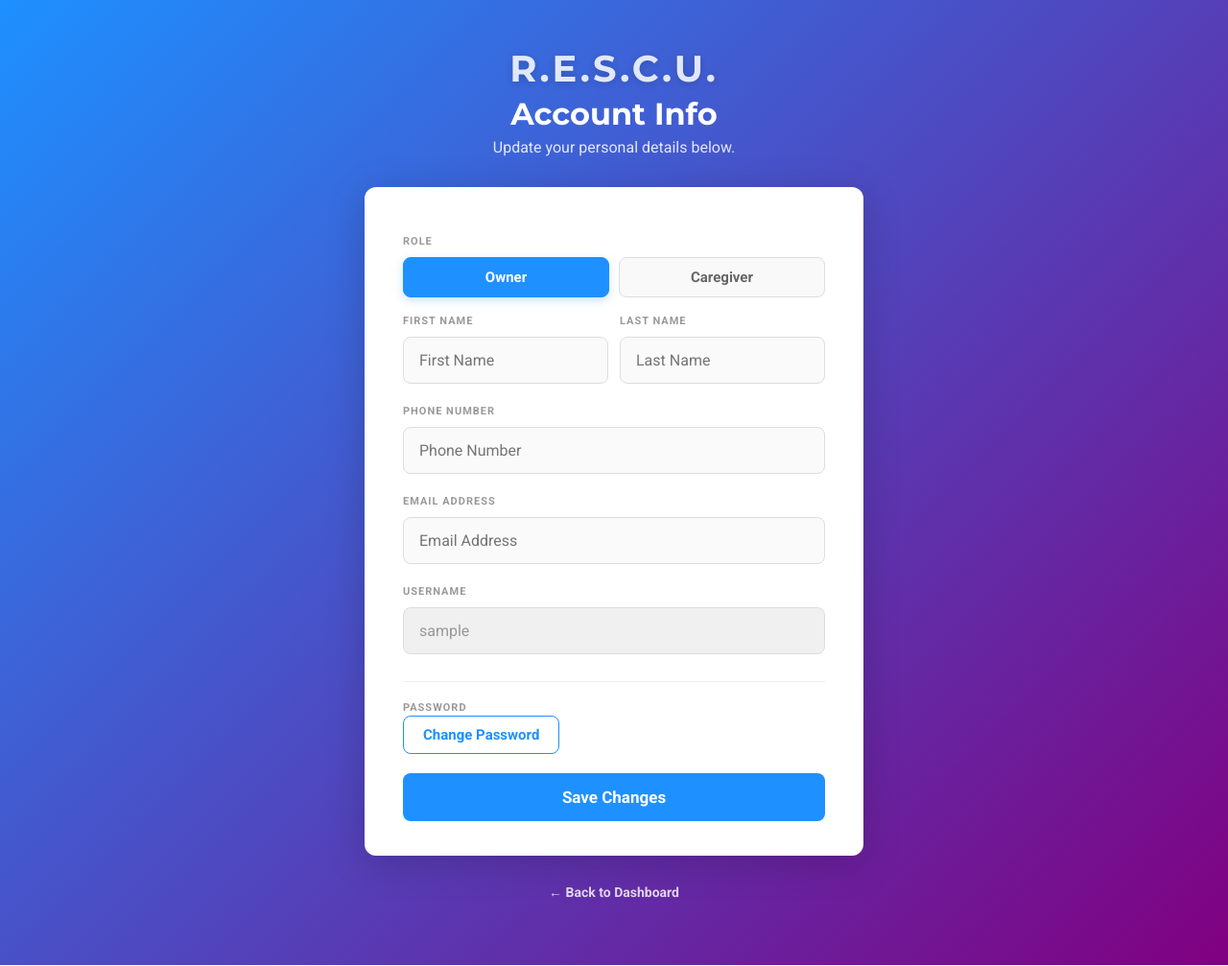
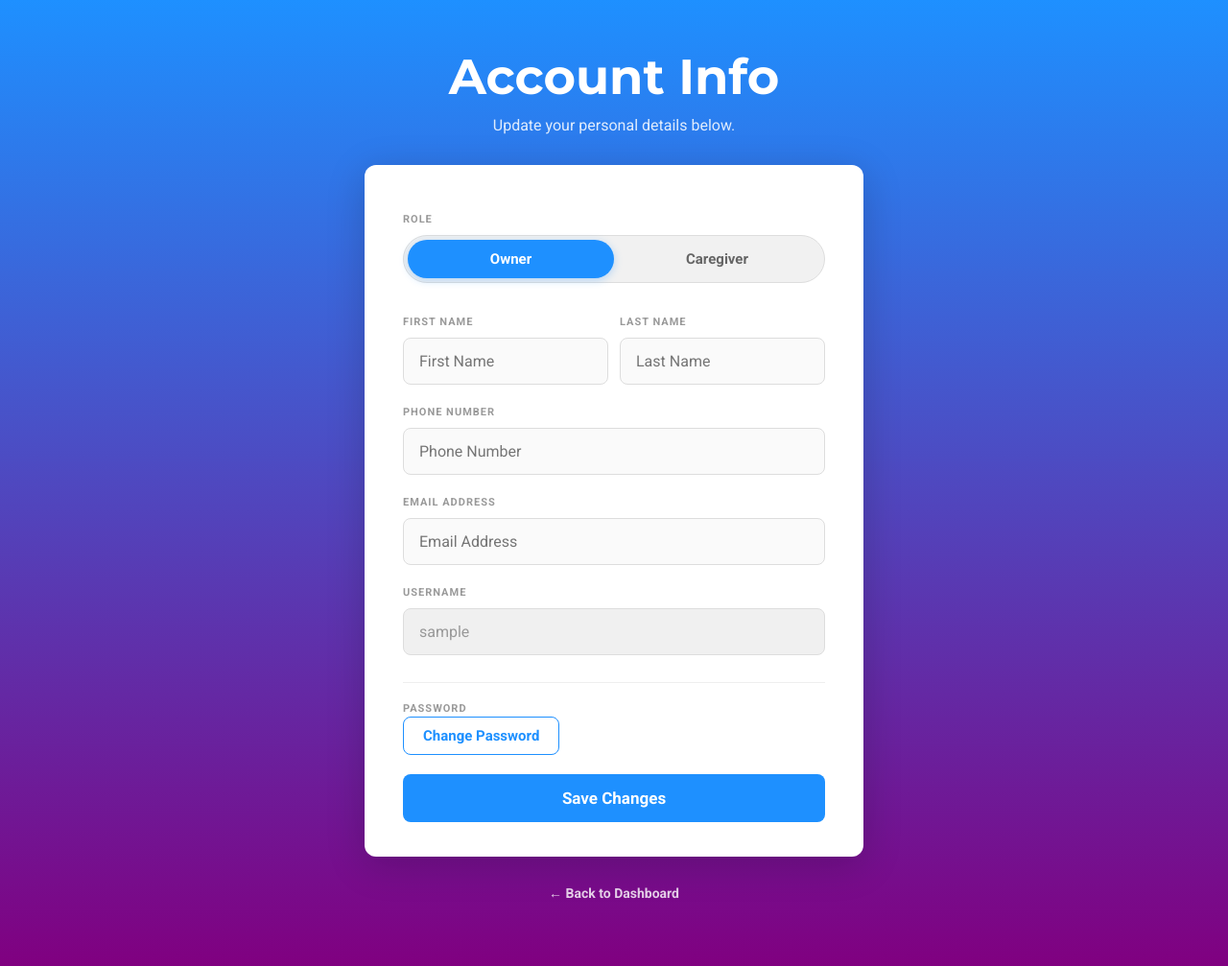
Before and after one commit to Lexie13/RESCU, a Flask app: page /edit-profile in a window 1280 px wide. Shown: the whole page at 96% size. Run offline with Flask 3, Linux system fonts and the light colour scheme; the visitor is signed in with stand-in values (Sample User, id 1).

Commit message:
Update edit_profile.html

```diff
--- a/frontend/templates/edit_profile.html
+++ b/frontend/templates/edit_profile.html
@@ -5,12 +5,75 @@
     <title>Account Info</title>
     <link rel="stylesheet" href="{{ url_for('static', filename='inner.css') }}">
     <link href="https://fonts.googleapis.com/css2?family=Montserrat:wght@700&family=Roboto:wght@400;700&display=swap" rel="stylesheet">
+
+    <style>
+        /* Change background to top-to-bottom gradient */
+        .inner-wrapper.vertical-bg {
+            background: linear-gradient(180deg, #1E90FF, #800080);
+        }
+
+        /* Resize header text to be larger */
+        .page-header h2 {
+            font-size: clamp(2.2rem, 6vw, 3.2rem);
+            margin-bottom: 10px;
+        }
+
+        /* --- Sliding Role Toggle Styles --- */
+        .role-slider-container {
+            background: #f1f1f1;
+            border-radius: 30px;
+            position: relative;
+            display: flex;
+            padding: 4px;
+            margin: 10px 0 20px;
+            border: 1px solid #ddd;
+            height: 50px;
+            align-items: center;
+        }
+
+        .role-slider-container input[type="radio"] {
+            display: none;
+        }
+
+        .role-slider-container label {
+            flex: 1;
+            z-index: 2;
+            text-align: center;
+            cursor: pointer;
+            font-weight: 700;
+            color: #666;
+            transition: color 0.3s;
+            font-size: 15px;
+        }
+
+        .role-slider-container .slider-thumb {
+            position: absolute;
+            top: 4px;
+            left: 4px;
+            width: calc(50% - 4px);
+            height: calc(100% - 8px);
+            background: #1E90FF;
+            border-radius: 26px;
+            transition: transform 0.3s cubic-bezier(0.4, 0, 0.2, 1);
+            z-index: 1;
+            box-shadow: 0 2px 8px rgba(30,144,255,0.3);
+        }
+
+        /* Shift thumb and change text color based on selection */
+        #role-caregiver:checked ~ .slider-thumb {
+            transform: translateX(100%);
+        }
+
+        #role-owner:checked ~ label[for="role-owner"],
+        #role-caregiver:checked ~ label[for="role-caregiver"] {
+            color: white;
+        }
+    </style>
 </head>
 <body>
-<div class="inner-wrapper">
+<div class="inner-wrapper vertical-bg">
 
     <header class="page-header">
-        <p class="site-name">R.E.S.C.U.</p>
         <h2>Account Info</h2>
         <p>Update your personal details below.</p>
     </header>
@@ -18,18 +81,19 @@
     <div class="page-card">
         <form id="profile-form" action="{{ url_for('edit_profile') }}" method="POST" onsubmit="return validateForm()">
 
-            <!-- Role -->
             <label class="field-label">Role</label>
-            <div class="role-buttons">
-                <input type="radio" name="role" id="role-owner"     value="owner"
+            <div class="role-slider-container">
+                <input type="radio" name="role" id="role-owner" value="owner"
                        {% if user.role != 'caregiver' %}checked{% endif %}>
                 <label for="role-owner">Owner</label>
+
                 <input type="radio" name="role" id="role-caregiver" value="caregiver"
                        {% if user.role == 'caregiver' %}checked{% endif %}>
                 <label for="role-caregiver">Caregiver</label>
+
+                <div class="slider-thumb"></div>
             </div>
 
-            <!-- Name -->
             <div class="field-row">
                 <div>
                     <label class="field-label" for="first_name">First Name</label>
@@ -43,24 +107,20 @@
                 </div>
             </div>
 
-            <!-- Phone -->
             <label class="field-label" for="phone">Phone Number</label>
             <input type="tel" id="phone" name="phone"
                    value="{{ user.phone or '' }}" placeholder="Phone Number" required>
 
-            <!-- Email -->
             <label class="field-label" for="email">Email Address</label>
             <input type="email" id="email" name="email"
                    value="{{ user.email or '' }}" placeholder="Email Address" required>
 
-            <!-- Username (display only) -->
             <label class="field-label">Username</label>
             <input type="text" value="{{ username }}" disabled
                    style="background:#f0f0f0; color:#999; cursor:not-allowed;">
 
             <hr>
 
-            <!-- Password -->
             <div class="password-section">
                 <label class="field-label">Password</label>
                 <button type="button" class="btn-secondary" onclick="togglePassword(this)">
```
